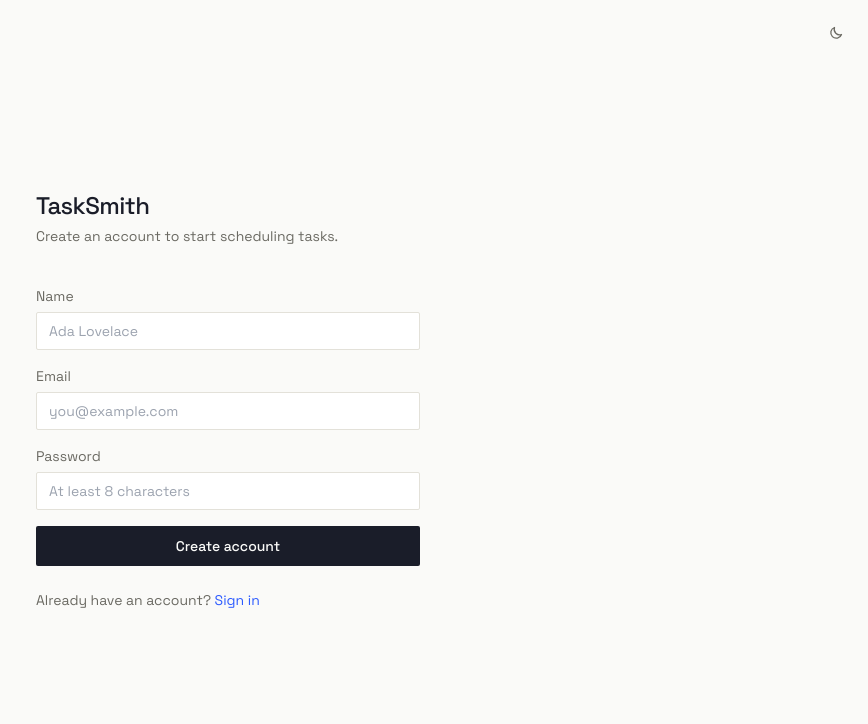
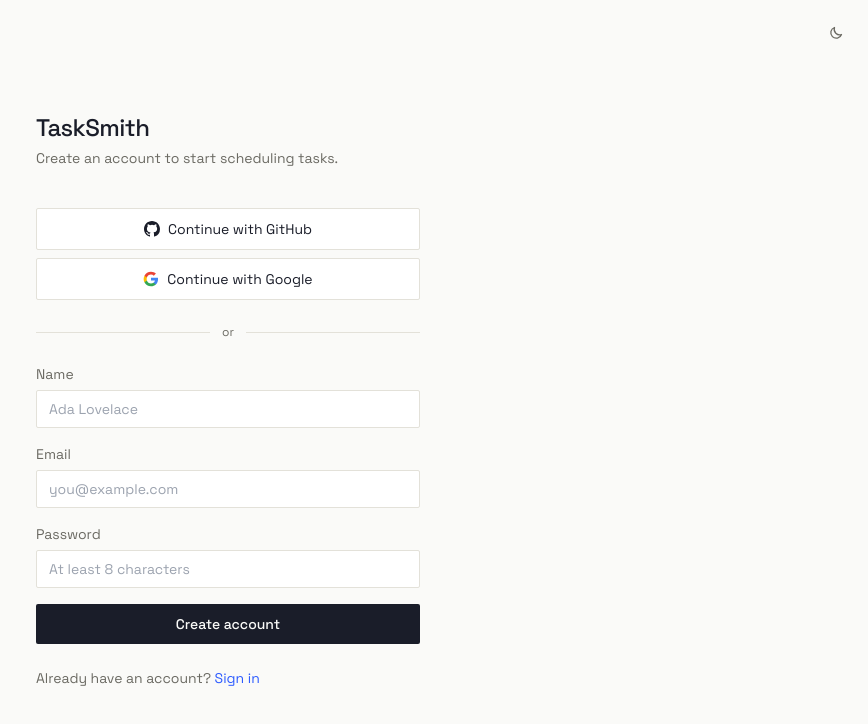
Before and after one commit to NamanD10/job-scheduler-frontend, a Next.js app: page /signup in a window 1280 px wide. Shown: the top 724 px of the page, without its empty margins (412-1280 px from the left). Built offline with nearby package versions, Linux system fonts and the light colour scheme; no server answers.

Commit message:
Added google and github OAuth

```diff
--- a/app/signup/page.tsx
+++ b/app/signup/page.tsx
@@ -6,6 +6,7 @@ import { useRouter } from "next/navigation";
 import { signUp, ApiError } from "@/lib/api";
 import { useAuth } from "@/lib/auth-context";
 import ThemeToggle from "@/components/ThemeToggle";
+import OAuthButtons from "@/components/OAuthButtons";
 
 export default function SignupPage() {
   const [name, setName] = useState("");
@@ -41,6 +42,8 @@ export default function SignupPage() {
           <h1 className="text-2xl font-medium tracking-tight">TaskSmith</h1>
           <p className="mt-1 text-sm text-muted">Create an account to start scheduling tasks.</p>
         </div>
+
+        <OAuthButtons />
 
         <form onSubmit={handleSubmit} className="space-y-4">
           <div>
```
